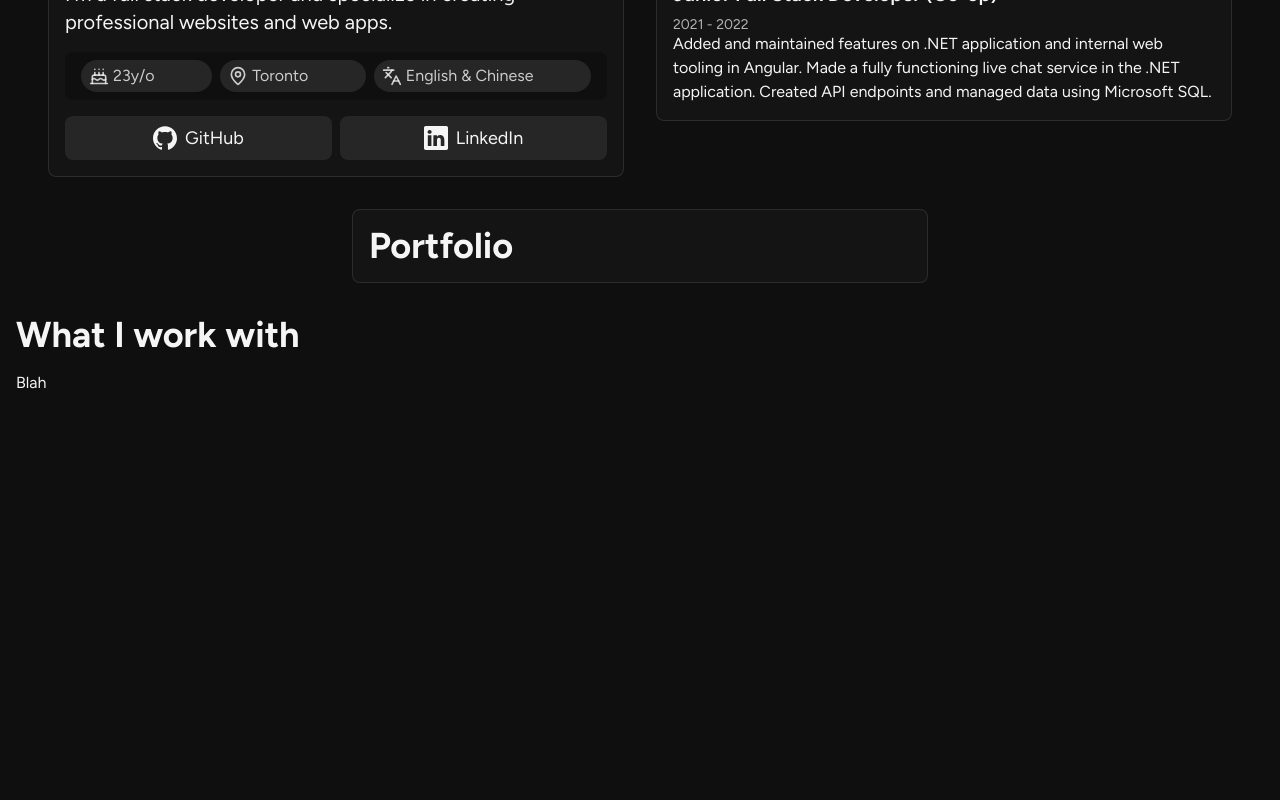
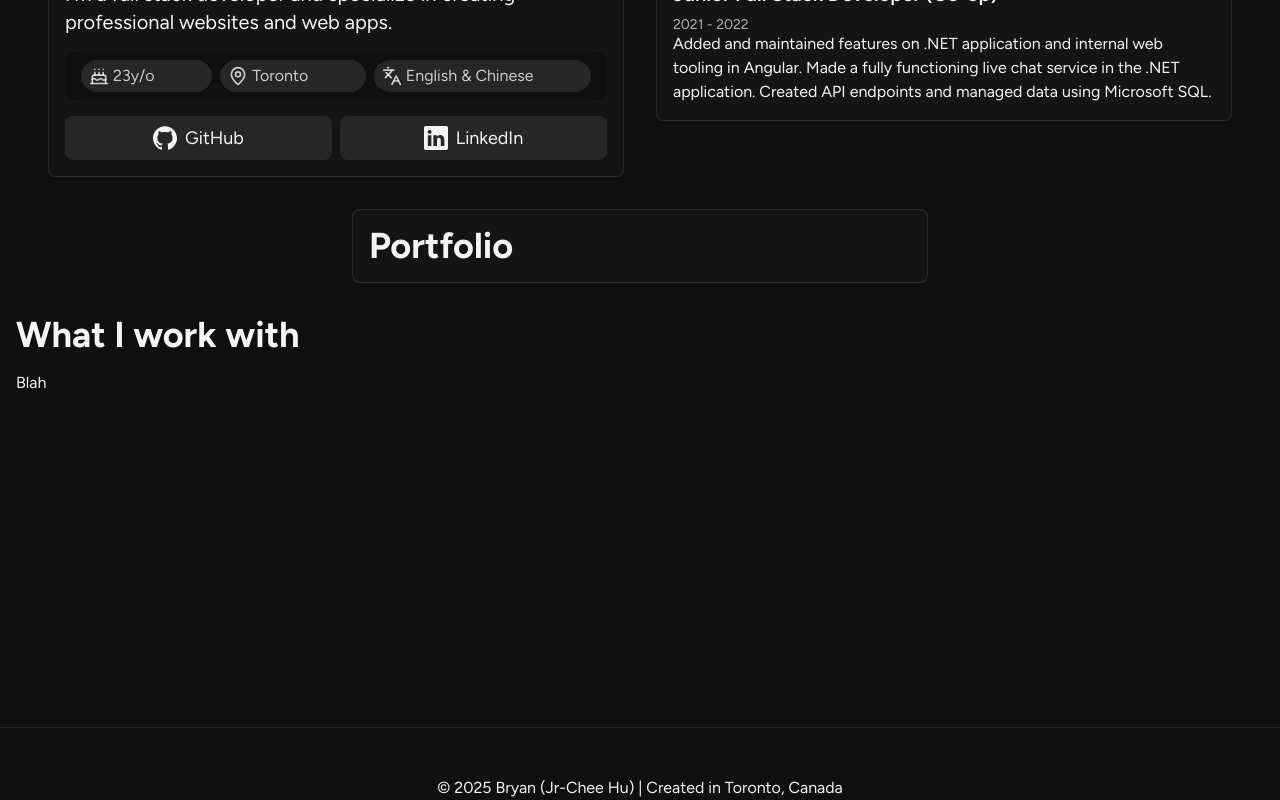
Before and after one commit to mrdude8391/branflakes, a React (Vite) app: page / in a window 1280 px wide. Shown: the part 217-1017 px from the top of the page. Before the commit the page ends 928 px from the top, so only its background shows below. Built offline with nearby package versions, Linux system fonts and the light colour scheme.

Commit message:
added footer

```diff
--- /dev/null
+++ b/src/components/Footer.tsx
@@ -0,0 +1,14 @@
+import React from "react";
+
+const Footer = () => {
+  return (
+    <footer>
+      <hr className="my-12" />
+      <p className="text-center text-foreground-muted">
+        © 2025 Bryan (Jr-Chee Hu) | Created in Toronto, Canada
+      </p>
+    </footer>
+  );
+};
+
+export default Footer;
--- a/src/pages/layout/MainLayout.tsx
+++ b/src/pages/layout/MainLayout.tsx
@@ -1,3 +1,4 @@
+import Footer from "../../components/Footer";
 import Nav from "../../components/Nav";
 import { Outlet } from "react-router-dom";
 
@@ -8,6 +9,7 @@ const MainLayout = () => {
       <div id="layout-outlet">
         <Outlet />
       </div>
+      <Footer />
     </>
   );
 };
```
